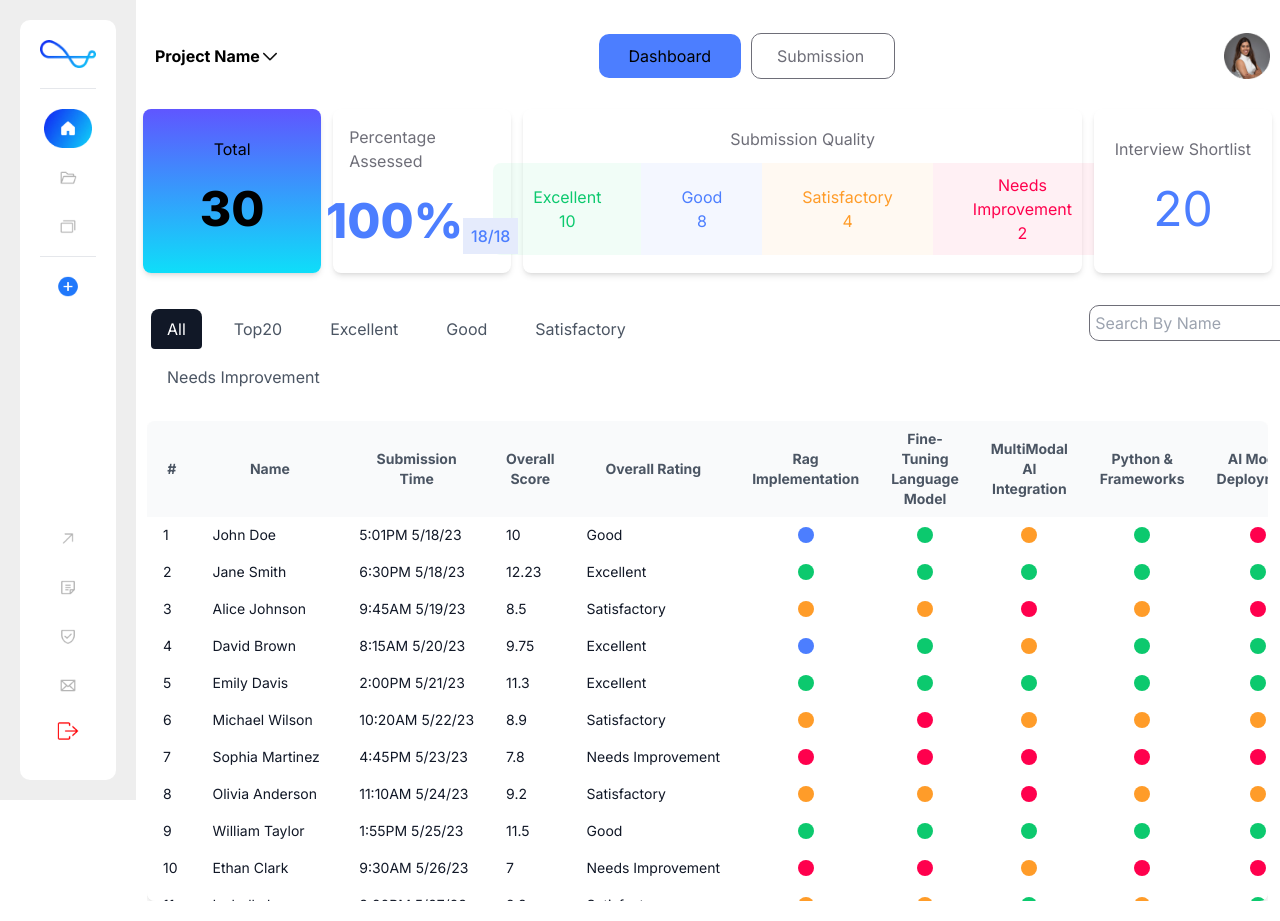
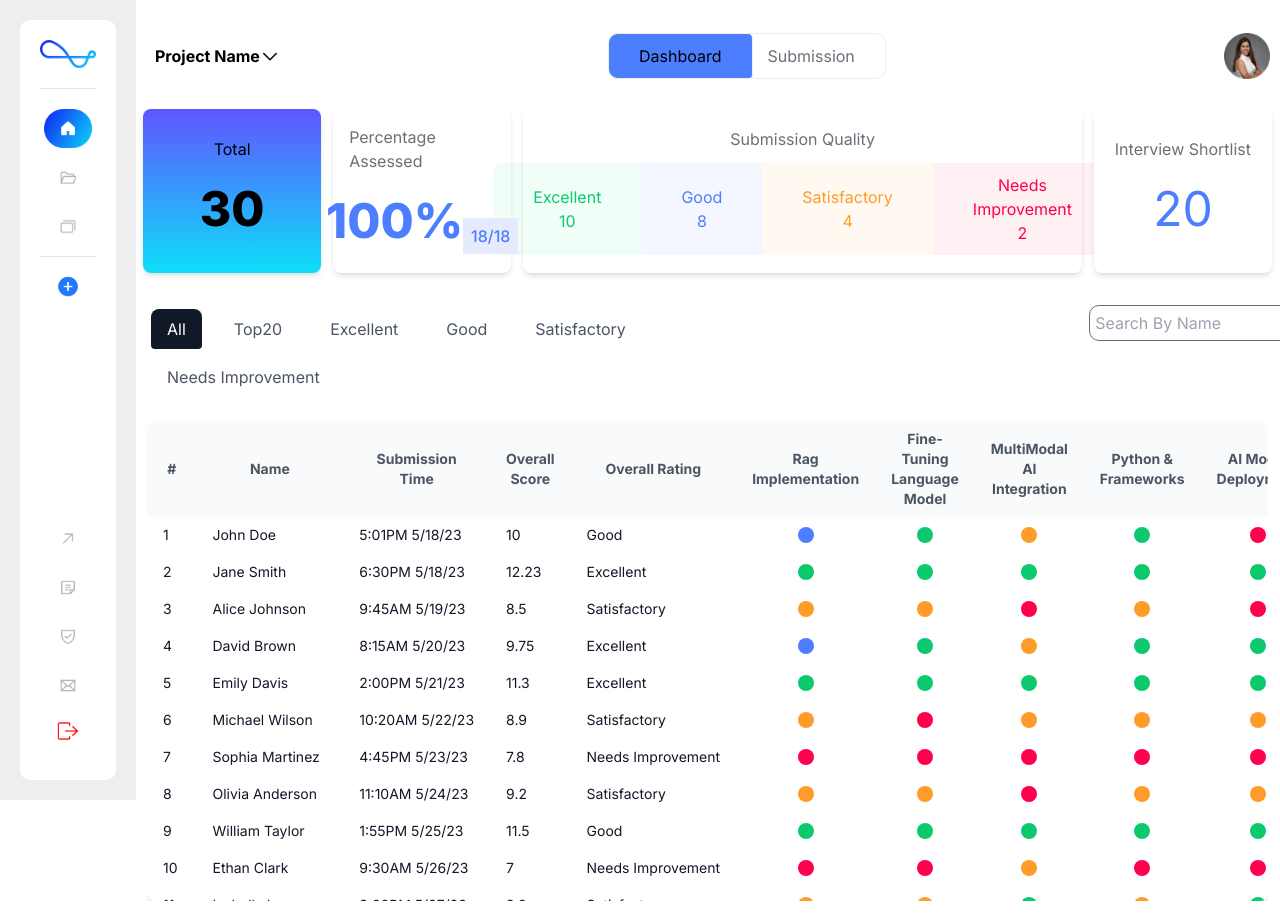
Before and after one commit to dev-mansi-thakkar/tally_admin_portal, a Next.js app: page /dashboard in a window 1280 px wide. Built offline with nearby package versions, Linux system fonts and the light colour scheme.

Commit message:
updated styles

```diff
--- a/src/components/Header/HeaderLayout.module.css
+++ b/src/components/Header/HeaderLayout.module.css
@@ -32,7 +32,11 @@
 .dashboard {
     background-color: #4C7EFF;
     padding: 10px 30px 10px 30px;
+    border-width: 1px;
+    border-color: #EEEEEE;
     border-radius: 10px;
+    border-top-right-radius: 5px;
+    border-bottom-right-radius: 4px;
 }
 
 .dashboard:hover {
@@ -41,10 +45,14 @@
 }
 
 .submission {
+    margin-left: -20px;
     padding: 10px 30px 10px 25px;
     border: solid;
     border-radius: 10px;
     border-width: 1px;
-    border-color: #6E6E78;
+    border-color: #EEEEEE;
+    border-left: none;
+    border-top-left-radius: 0px;
+    border-bottom-left-radius: 0px;
     color: #6E6E78;
 }
```
